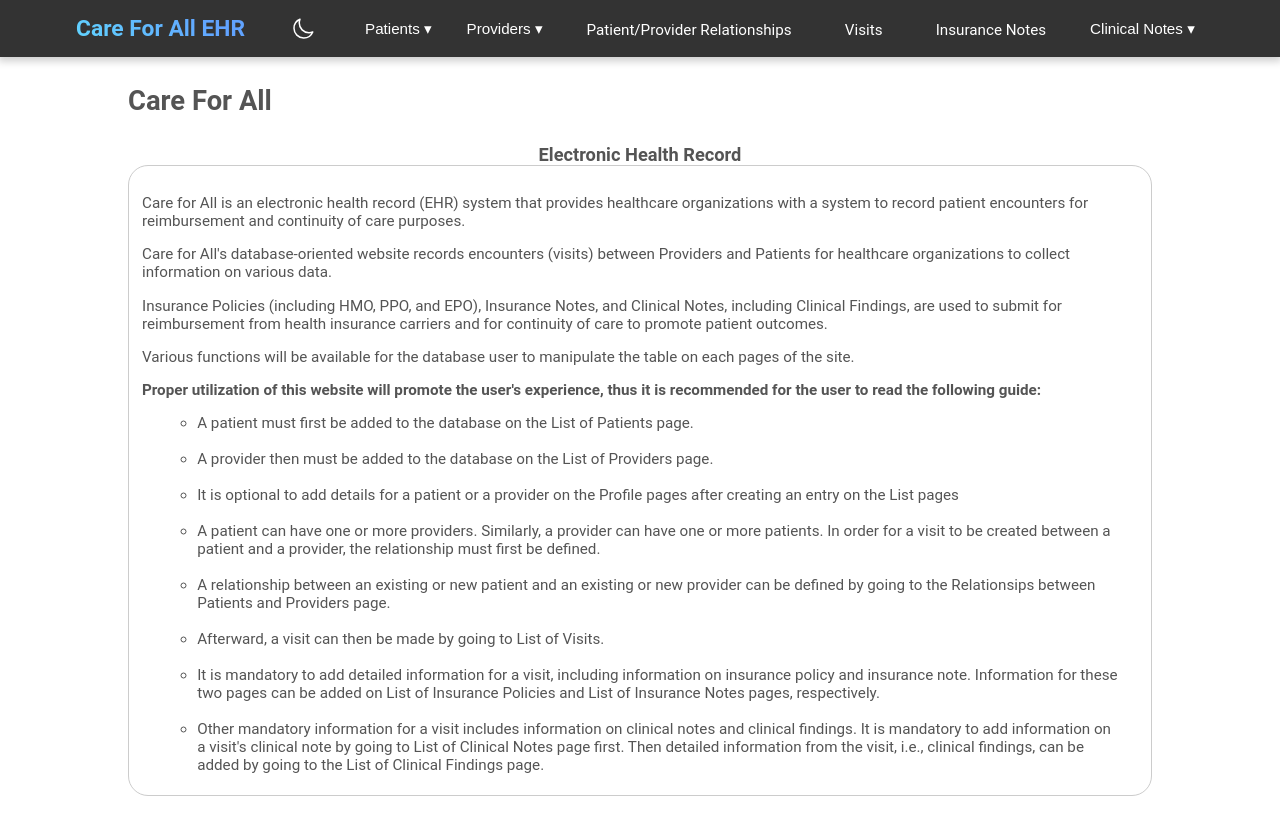
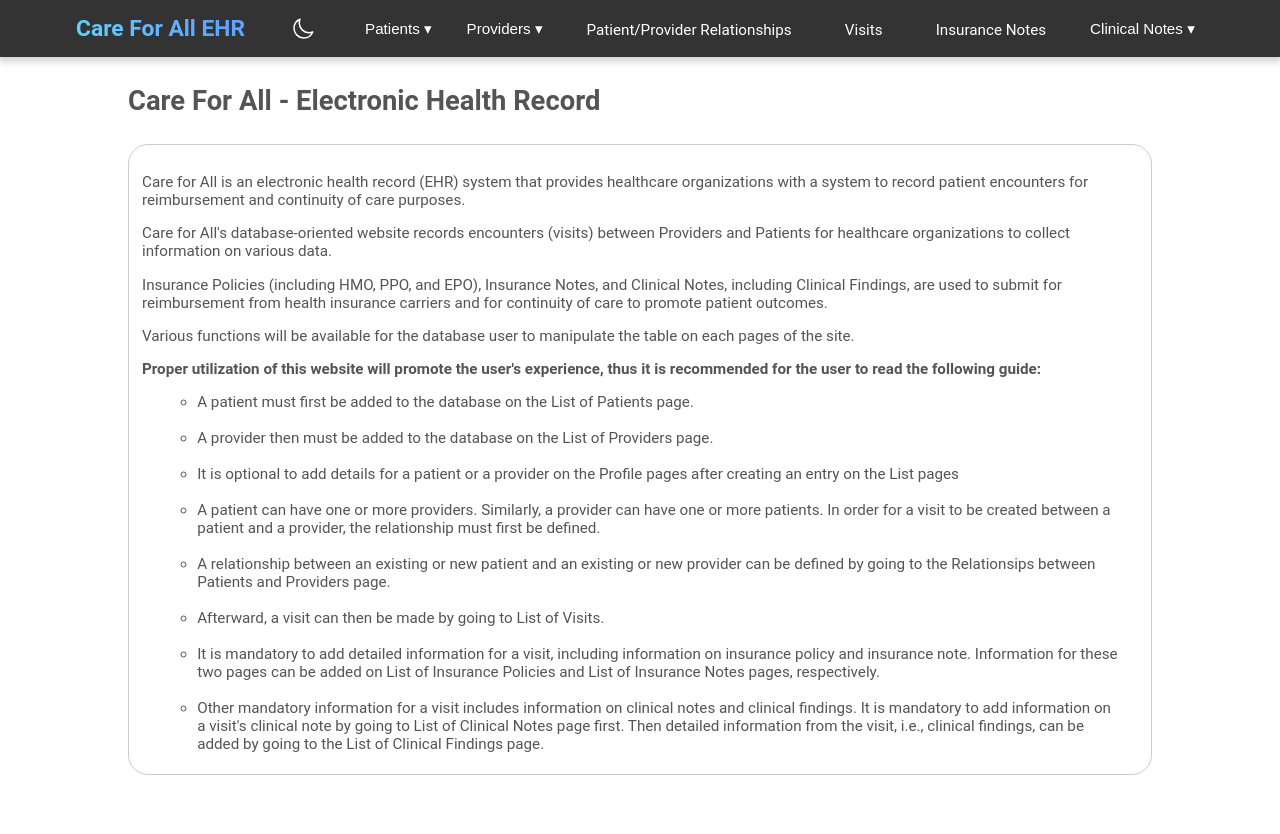
Before and after one commit to anson-poon/care-for-all-ehr, a React (Create React App) app: page / in a window 1280 px wide. Shown: the top 834 px of the page. Built offline with nearby package versions, Linux system fonts and the light colour scheme.

Commit message:
Refactoring

```diff
--- a/src/App.js
+++ b/src/App.js
@@ -26,9 +26,6 @@ import UpdateProviderIndexPage from './components/UpdateProviderIndex';
 import UpdatePatientHasProviders from './components/UpdatePatientHasProviders';
 
 function App() {
-
-
-
   return (
     <div className="App">
       <Router>
--- a/src/pages/HomePage.js
+++ b/src/pages/HomePage.js
@@ -8,8 +8,7 @@ import { useNavigate } from 'react-router-dom';
 function HomePage() {
     return (
         <div>
-            <h3>Care For All</h3>
-            <h4>Electronic Health Record</h4>
+            <h3>Care For All - Electronic Health Record</h3>
             <div className="page-description">
                 <p>Care for All is an electronic health record (EHR) system that provides healthcare organizations with a system to record patient encounters for reimbursement and continuity of care purposes.</p>
                 <p>Care for All's database-oriented website records encounters (visits) between Providers and Patients for healthcare organizations to collect information on various data.</p>
```
